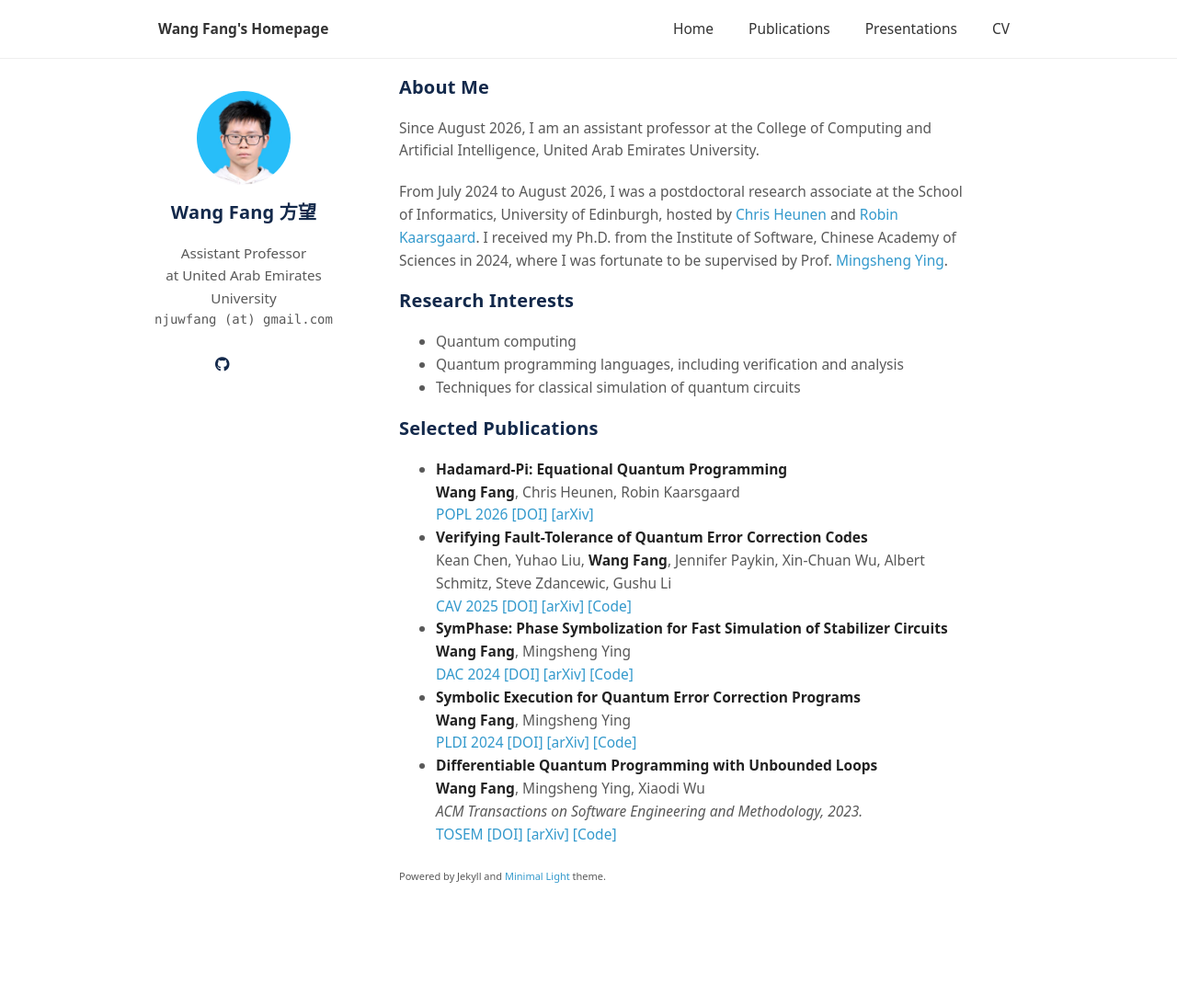
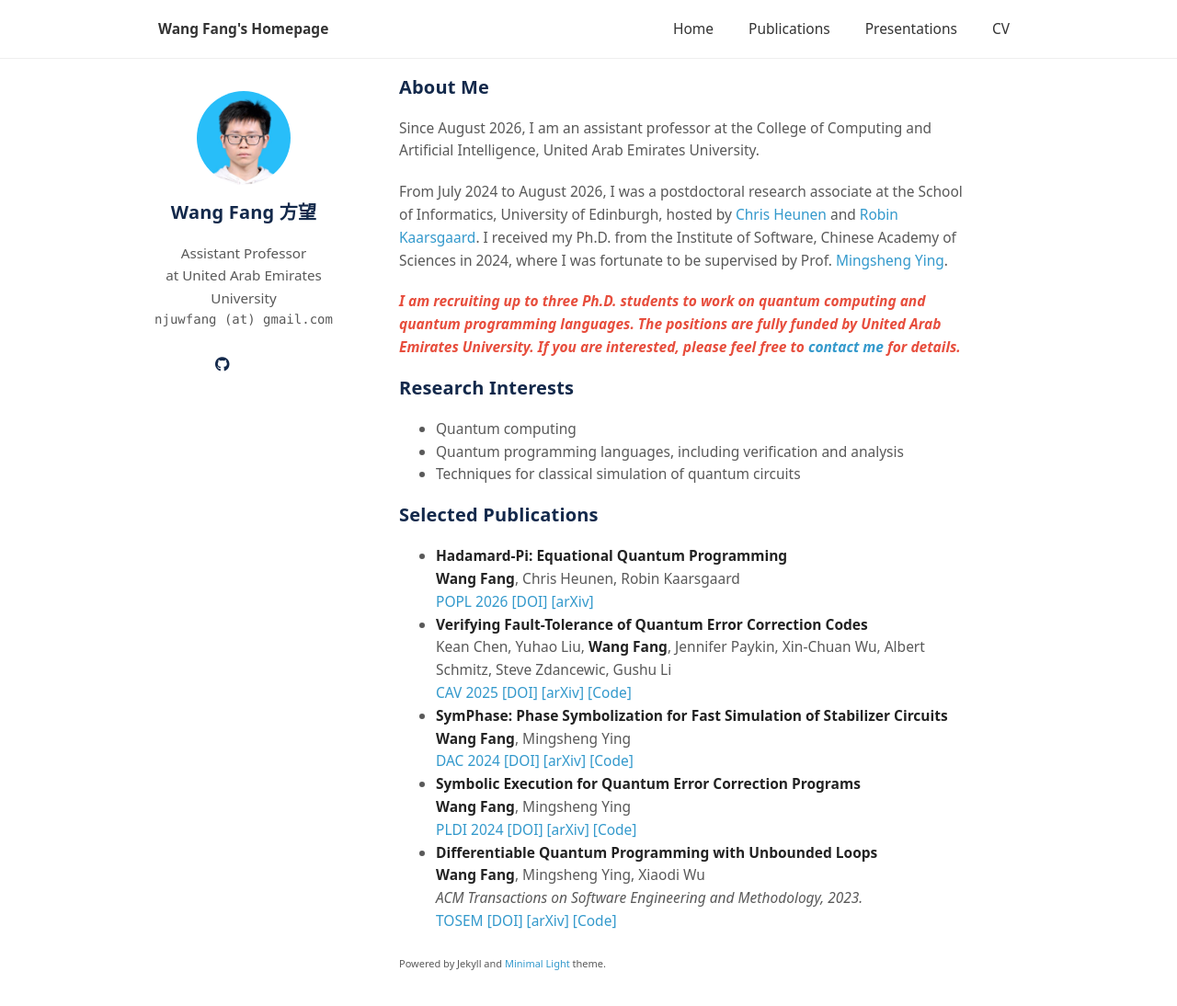
Before and after one commit to njuwfang/njuwfang.github.io, a Jekyll site: the page built from index.md, in a window 1280 px wide and 1129 px high. Shown: the top 1094 px of the window at 92% size. Built offline with Jekyll 4.4.1, drawn with Linux system fonts in a browser that asks for light colours; a style sheet for code colours, icons or effects is not loaded.

Commit message:
Add Ph.D. recruitment notice

```diff
--- a/index.md
+++ b/index.md
@@ -9,6 +9,8 @@
 From July 2024 to August 2026, I was a postdoctoral research associate at the School of Informatics, University of Edinburgh, hosted by [Chris Heunen](https://homepages.inf.ed.ac.uk/cheunen/) and [Robin Kaarsgaard](https://rkaarsgaard.github.io/).
 I received my Ph.D. from the Institute of Software, Chinese Academy of Sciences in 2024, where I was fortunate to be supervised by Prof. [Mingsheng Ying](https://profiles.uts.edu.au/Mingsheng.Ying).
 
+<strong class="highlight"><em>I am recruiting up to three Ph.D. students to work on quantum computing and quantum programming languages. The positions are fully funded by United Arab Emirates University. If you are interested, please feel free to [contact me](mailto:njuwfang@gmail.com) for details.</em></strong>
+
 
 ## Research Interests
 
```
